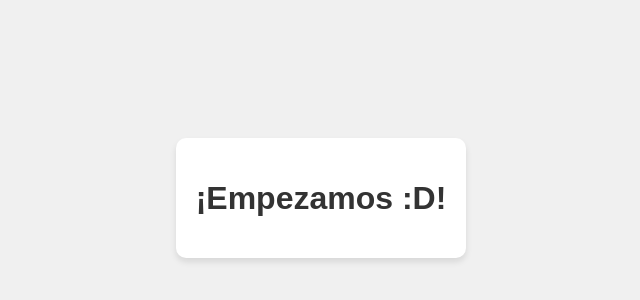
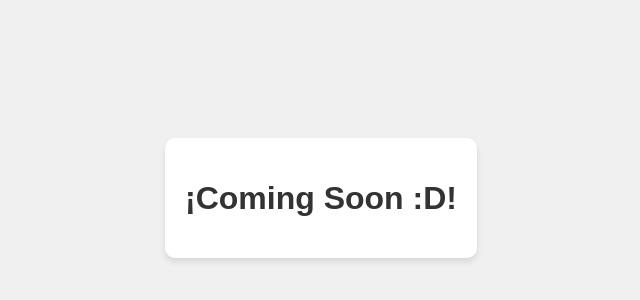
Before and after one commit to cortometraje777/Web-777, a plain HTML site: page index.html in a window 1280 px wide. Shown: the part 202-502 px from the top of the page, without its empty margins (319-959 px from the left). Drawn offline with Linux system fonts and the light colour scheme.

Commit message:
Update index.html
Add coming soon

```diff
--- a/index.html
+++ b/index.html
@@ -28,7 +28,7 @@
 </head>
 <body>
     <div class="message">
-        <h1>¡Empezamos :D!</h1>
+        <h1>¡Coming Soon :D!</h1>
     </div>
 </body>
 </html>
```
